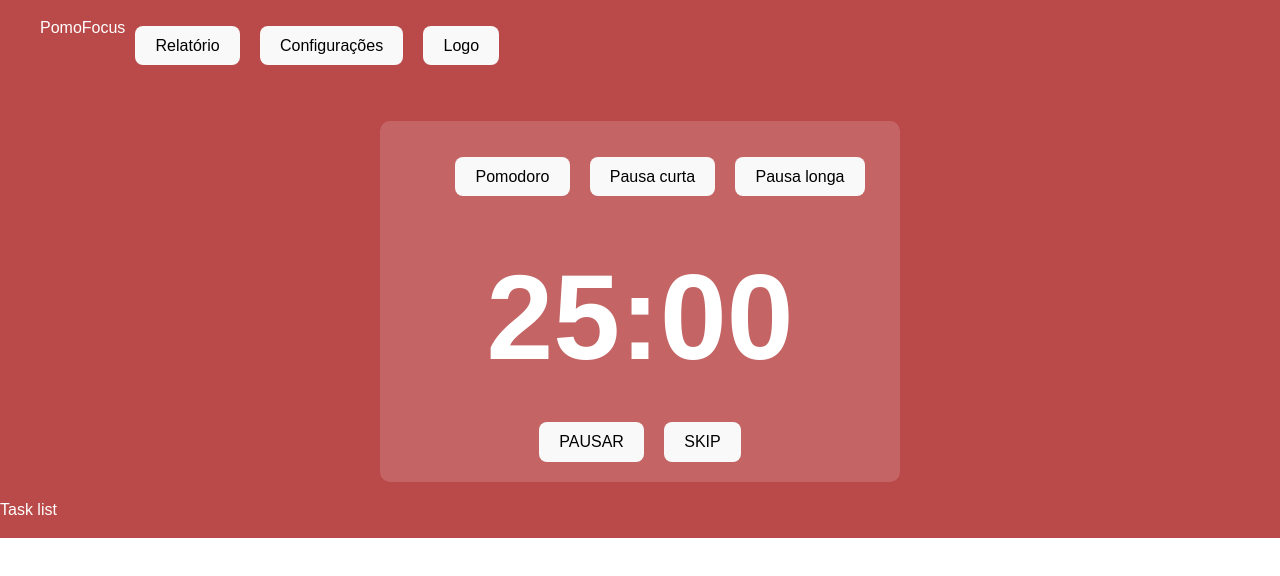
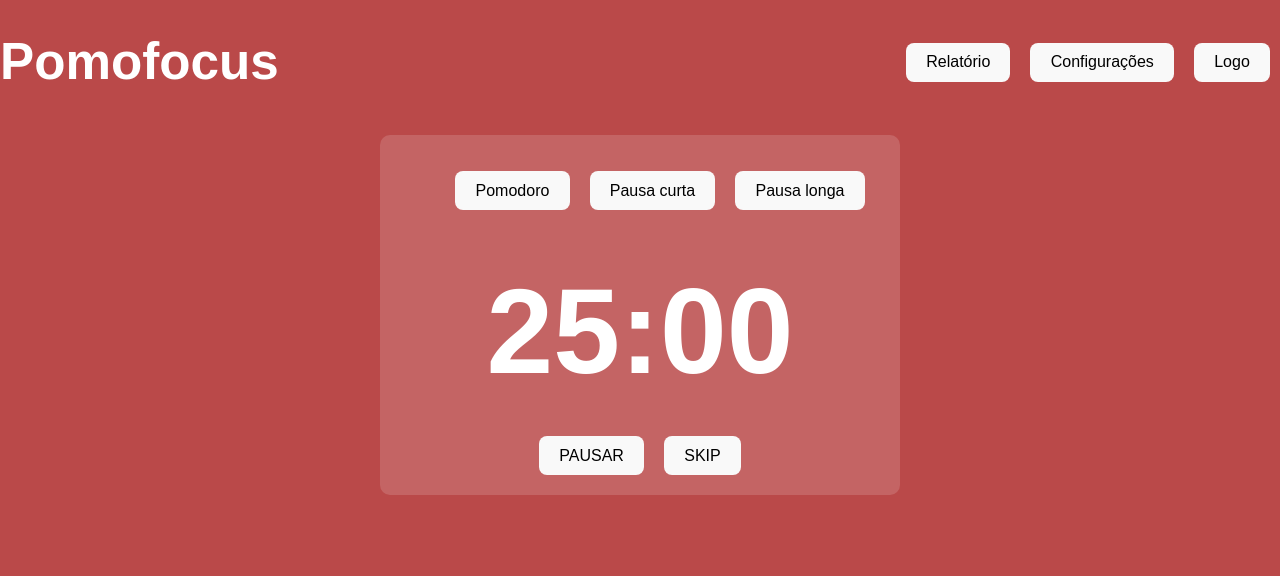
Before and after one commit to wanderson-nascimento/Pomodoro, a React (Vite) app in the folder PomodoroTimer/: page / in a window 1280 px wide. Shown: the top 576 px of the page. Built offline with nearby package versions, Linux system fonts and the light colour scheme.

Commit message:
Ajuste do CSS do menu de opções

```diff
--- a/PomodoroTimer/src/App.css
+++ b/PomodoroTimer/src/App.css
@@ -4,14 +4,15 @@
   width: 100%;
   left: auto;
   background-color: rgb(186, 73, 73);
-  color: white;
+  color: rgb(255, 255, 255);
   font-family: Arial, Helvetica, sans-serif;
+  min-height: 100vh;
 }
 
 
 .header{
   width: 100%;
-  margin-bottom: 30px;
+  margin-bottom: 10px;
   display: flex;
   justify-content: space-between;
   align-items: center;
--- a/PomodoroTimer/src/App.jsx
+++ b/PomodoroTimer/src/App.jsx
@@ -37,7 +37,6 @@
         </div>
       </div>
       <div>
-        <p>Task list</p>
       </div>
     </>
   )
--- a/PomodoroTimer/src/Header.jsx
+++ b/PomodoroTimer/src/Header.jsx
@@ -6,24 +6,18 @@
   return (
     <>
       <div className="header">
-        <ul>
-            <li>PomoFocus</li>
-            <li>
+        <h1>Pomofocus</h1>
+        <div>
           <button>
             Relatório
           </button>
-            </li>
-            <li>
           <button>
             Configurações
           </button>
-            </li>
-            <li>
           <button>
             Logo
           </button>
-            </li>
-        </ul>
+        </div>
       </div>
     </>
   )
```
Lines whose indentation alone changed are shown as unchanged.
